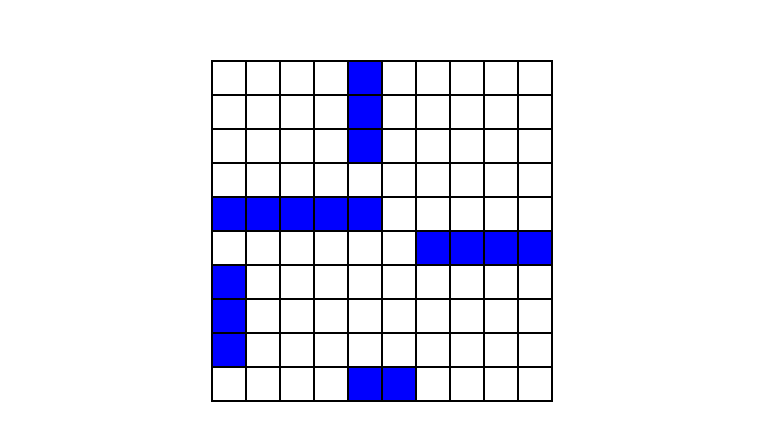
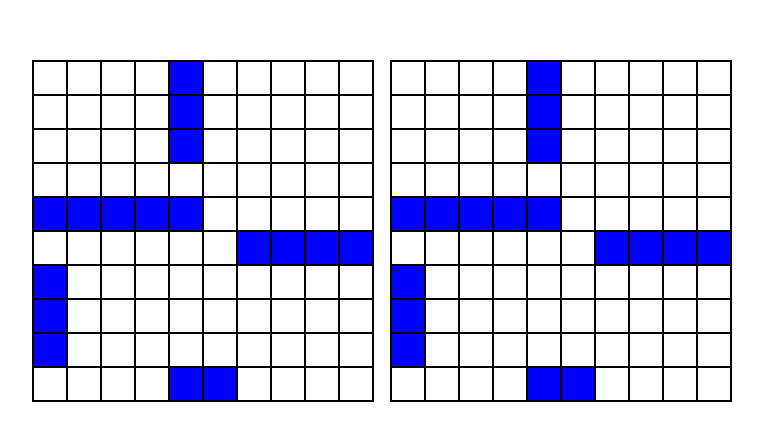
Before and after one commit to Ekomjah/battleship_game, a website built with webpack: page src/template.html in a window 1280 px wide. Shown: the part 169-610 px from the top of the page, without its empty margins (258-1021 px from the left). Built offline with nearby package versions, Linux system fonts and the light colour scheme.

Commit message:
feat(ui): add computer board grid, fix player grid rendering & events;

```diff
--- a/package.json
+++ b/package.json
@@ -6,10 +6,11 @@
   "scripts": {
     "build": "webpack --config webpack.prod.js",
     "dev": "webpack serve --config webpack.dev.js",
-    "deploy": "git subtree push --prefix dist origin gh-pages",
     "test": "jest",
     "lint": "eslint --ext .js --ext .jsx .",
-    "prepare": "husky"
+    "prepare": "husky",
+    "predeploy": "pnpm run build",
+    "deploy": "gh-pages -d build"
   },
   "keywords": [],
   "author": "",
@@ -36,6 +37,7 @@
   "dependencies": {
     "autoprefixer": "^10.4.21",
     "css-loader": "^7.1.2",
+    "gh-pages": "^6.3.0",
     "html-loader": "^5.1.0",
     "html-webpack-plugin": "^5.6.4",
     "sanitize.css": "^13.0.0",
--- a/src/computerBoard.js
+++ b/src/computerBoard.js
@@ -0,0 +1,46 @@
+import { HumanPlayer, Computer } from "./ship.js";
+const computer = new Computer("mac");
+const root = document.querySelector("#root");
+const first = document.createElement("div");
+root.appendChild(first);
+first.classList.add("border")
+export default function computerGrid() {
+  for (let i = 0; i < computer.board.board.length; i++) {
+    const gridParent = document.createElement("div");
+    gridParent.classList.add("parent");
+    first.appendChild(gridParent);
+    for (let j = 0; j < computer.board.board[i].length; j++) {
+      const gridChild = document.createElement("div");
+      gridChild.classList.add("child");
+
+      gridParent.appendChild(gridChild);
+
+      try {
+        // Place ships horizontally and vertically
+        computer.board.placeShipFrom(4, 0, "horizontal", "carrier", 5);
+        computer.board.placeShipFrom(5, 6, "horizontal", "battleship", 4);
+        computer.board.placeShipFrom(0, 4, "vertical", "cruiser", 3); // Vertical placement
+        computer.board.placeShipFrom(6, 0, "vertical", "submarine", 3); // Vertical placement
+        computer.board.placeShipFrom(9, 4, "horizontal", "destroyer", 2);
+
+        for (let k = 0; k < computer.board.board.length; k++) {
+          const childDivs = gridParent.children;
+          const childDiv = childDivs[k];
+          if (
+            computer.board.board[i][k] !== null &&
+            computer.board.board[i][k] !== "miss" &&
+            computer.board.board[i][k] !== "hit"
+          ) {
+            childDiv.classList.add("ship");
+          } else if (computer.board.board[i][j] === "miss") {
+            gridChild.classList.add("miss");
+          } else if (computer.board.board[i][j] === "hit") {
+            gridChild.classList.add("hit");
+          }
+        }
+      } catch (err) {
+        console.log(err);
+      }
+    }
+  }
+}
--- a/src/index.js
+++ b/src/index.js
@@ -1,6 +1,7 @@
 // //! DO NOT TOUCH THESE LINES
 import "./styles.css";
 import grid from "./playerBoard.js";
+import computer from "./computerBoard.js";
 // //! DO NOT TOUCH THESE LINES
 
 // function grid() {
@@ -53,6 +54,5 @@ import grid from "./playerBoard.js";
 //   }
 // }
 
-
-
 grid();
+computer();
--- a/src/playerBoard.js
+++ b/src/playerBoard.js
@@ -1,12 +1,14 @@
 import { HumanPlayer, Computer } from "./ship.js";
 const human = new HumanPlayer("ekom");
 const root = document.querySelector("#root");
-
+const second = document.createElement("div");
+second.classList.add("border");
+root.appendChild(second);
 export default function grid() {
   for (let i = 0; i < human.board.board.length; i++) {
     const gridParent = document.createElement("div");
     gridParent.classList.add("parent");
-    root.appendChild(gridParent);
+    second.appendChild(gridParent);
     for (let j = 0; j < human.board.board[i].length; j++) {
       const gridChild = document.createElement("div");
       gridChild.classList.add("child");
@@ -24,6 +26,7 @@ export default function grid() {
         for (let k = 0; k < human.board.board.length; k++) {
           const childDivs = gridParent.children;
           const childDiv = childDivs[k];
+
           if (
             human.board.board[i][k] !== null &&
             human.board.board[i][k] !== "miss" &&
@@ -31,14 +34,37 @@ export default function grid() {
           ) {
             childDiv.classList.add("ship");
           } else if (human.board.board[i][j] === "miss") {
-            gridChild.classList.add("miss");
+            childDiv.classList.add("miss");
           } else if (human.board.board[i][j] === "hit") {
-            gridChild.classList.add("hit");
+            childDiv.classList.add("hit");
           }
         }
       } catch (err) {
-        console.log(err);
+        console.error(err);
       }
     }
   }
+
+  const all = document.querySelectorAll(".child");
+  all.forEach((cell, index) => {
+    cell.addEventListener("click", () => {
+      const row = Math.floor(index / 10);
+      const col = index % 10;
+      try {
+        const result = human.board.receiveAttack(row, col);
+        if (result === "hit") {
+          cell.classList.add("hit");
+        } else if (result === "miss") {
+          cell.classList.add("miss");
+        }
+      } catch (err) {
+        console.error(err);
+      }
+    });
+  });
+  //   human.board.board.forEach((el, i) => {
+  //     human.board.board[i].forEach((item, j) => {
+  //       console.log(`board[${i}][${j}] = ${item}`);
+  //     });
+  //   });
 }
--- a/src/styles.css
+++ b/src/styles.css
@@ -9,6 +9,11 @@ body {
 }
 
 main {
+  display: flex;
+  gap: 1rem;
+}
+
+.border {
   border: 1px solid;
 }
 
```
Also changed, not shown: pnpm-lock.yaml.
